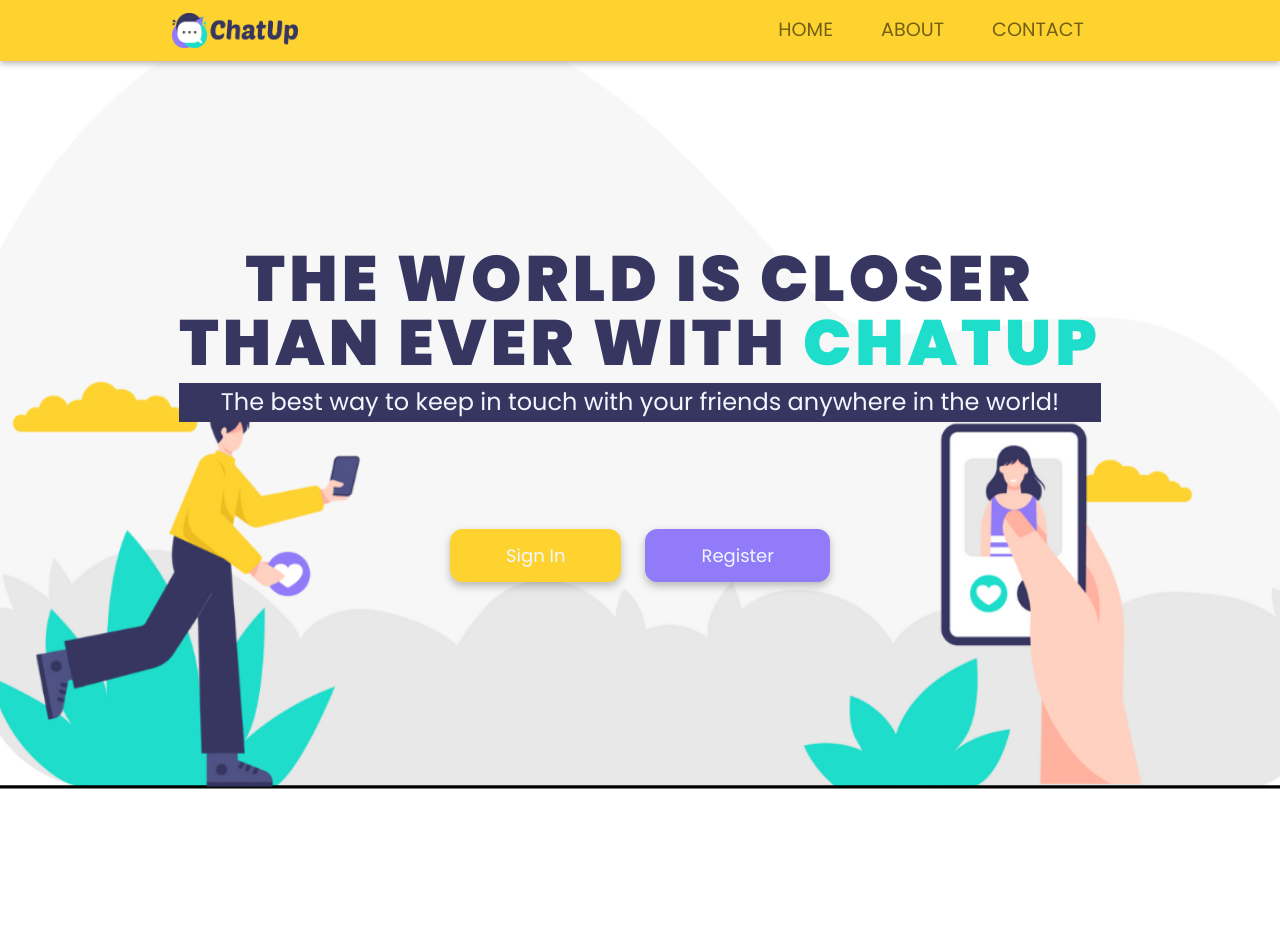
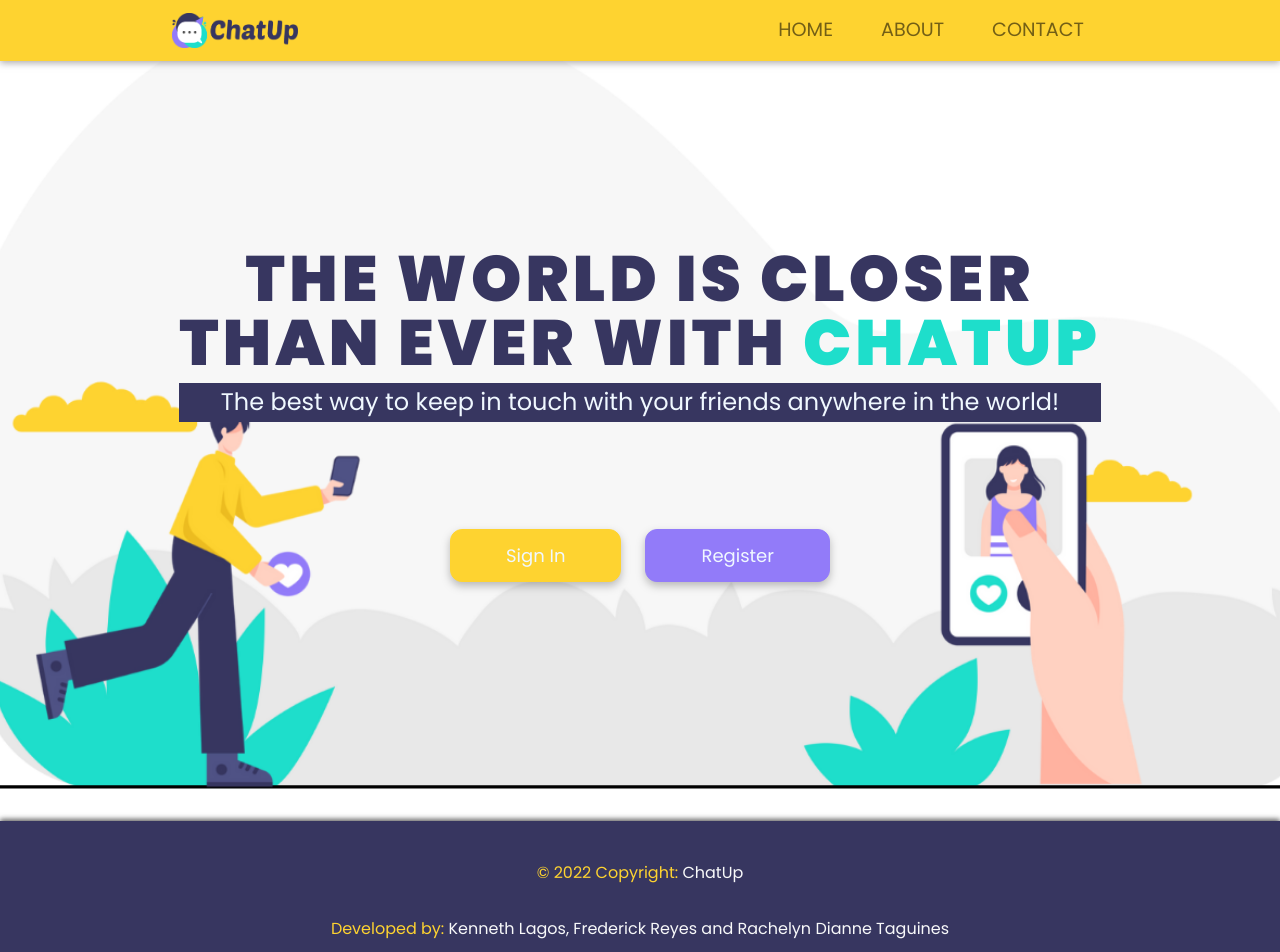
Before and after one commit to XoenLee/CapstoneKodego-ChatUp, a Vue app: page / in a window 1280 px wide. Shown: the top 952 px of the page. Before the commit the page ends 821 px from the top, so only its background shows below. Built offline with nearby package versions, Linux system fonts and the light colour scheme.

Commit message:
Added footer in app.vue

```diff
--- a/src/App.vue
+++ b/src/App.vue
@@ -5,16 +5,18 @@
     <!-- <HomeView/> -->
     <!-- <AboutView/> -->
     <!-- <ContactUsView/> -->
+    <FooterView/>
   </div>
 </template>
 
 <script >
 import NavBarView from './components/NavBarView.vue'
+import FooterView from './components/FooterView.vue';
 // import AboutView from './views/AboutView.vue'
 // import ContactUsView from './views/ContactUsView.vue'
 
 export default{
-    components: { NavBarView},
+    components: { NavBarView, FooterView },
     // components: { NavBarView, AboutView, ContactUsView },
     name: 'App'
 };
```
